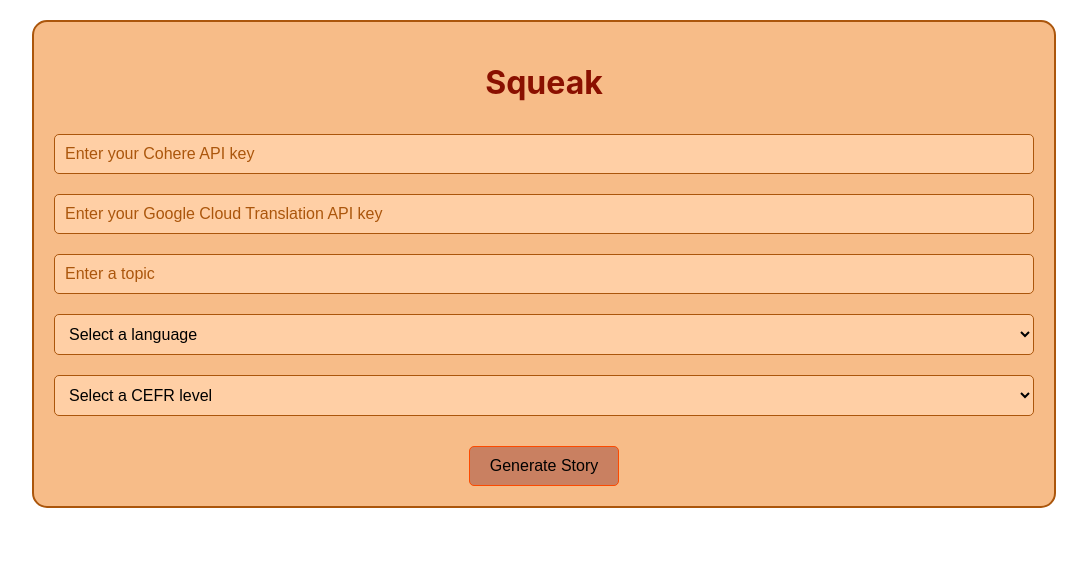
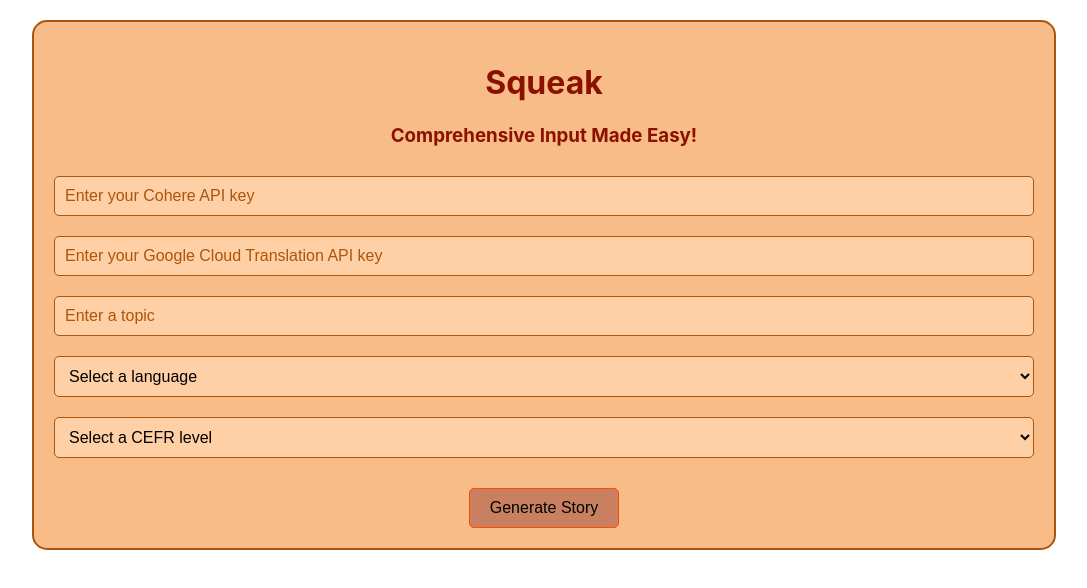
Before and after one commit to squeak-today/squeak, a React (Create React App) app: page / in a window 1280 px wide. Shown: the top 588 px of the page, without its empty margins (96-1183 px from the left). Built offline with nearby package versions, Linux system fonts and the light colour scheme.

Commit message:
pretty storybox

```diff
--- a/src/App.js
+++ b/src/App.js
@@ -19,6 +19,11 @@ const StyledBox = styled.div`
 const Title = styled.h1`
 	text-align: center;
 	color: #8a1000; // Match the theme color
+`;
+
+const Subtitle = styled.h3`
+	text-align: center;
+	color: #8a1000;
 `;
 
 const ButtonContainer = styled.div`
@@ -51,6 +56,14 @@ const StoryContainer = styled.div`
 	word-break: keep-all; // Prevent words from breaking mid-way
 	overflow-wrap: normal;
 	box-sizing: border-box; // Include padding and border in the width
+`;
+
+const StoryBox = styled.div`
+	padding: 20px;
+	margin: 20px 0;
+	border: 2px solid #AB560C; // Optional: Border color matching the theme
+	border-radius: 15px; // Rounded corners
+	background-color: #fad2af; // Light fill color to differentiate it from the background
 `;
 
 // Centered story title
@@ -181,6 +194,7 @@ function App() {
 	return (
     	<StyledBox>
 			<Title>Squeak</Title>
+			<Subtitle>Comprehensive Input Made Easy!</Subtitle>
 
 			<InputField
 				type="text"
@@ -231,6 +245,7 @@ function App() {
 				<StoryContainer>
 					<StoryTitle>Generated Story</StoryTitle>
 					{/* Split the story into words and make each word clickable */}
+					<StoryBox>
 						<StoryText>
 							{story.split(' ').map((word, index) => (
 								<Word key={index} onClick={(e) => handleWordClick(e, word)}>
@@ -238,6 +253,7 @@ function App() {
 								</Word>
 							))}
 						</StoryText>
+					</StoryBox>
 				</StoryContainer>
 			)}
 
```
Lines whose indentation alone changed are shown as unchanged.
